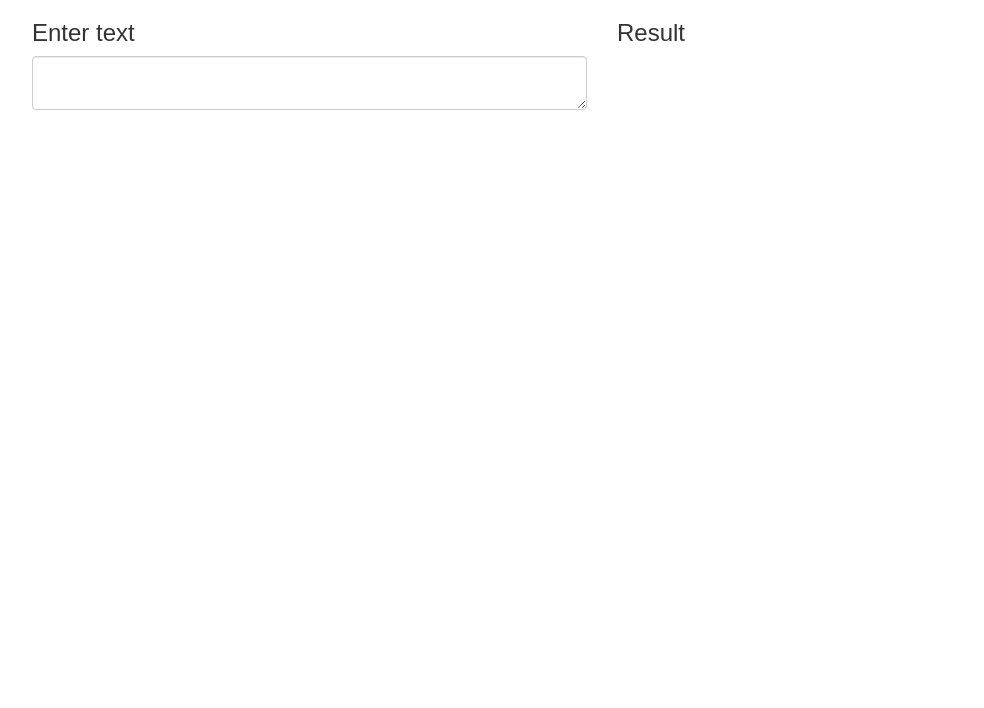
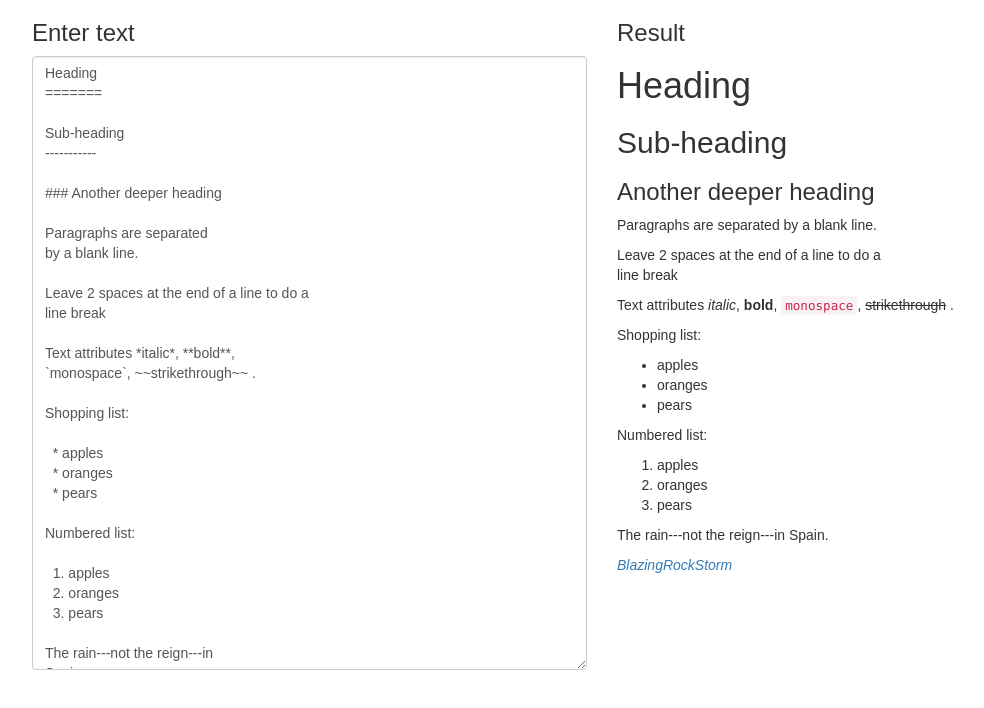
Before and after one commit to BlazingRockStorm/Markdown-Previewer, a React (Create React App) app: page / in a window 1280 px wide. Shown: the top 708 px of the page, without its empty margins (38-1022 px from the left). Built offline with nearby package versions, Linux system fonts and the light colour scheme.

Commit message:
extract class TextEnter

```diff
--- a/src/App.js
+++ b/src/App.js
@@ -1,11 +1,12 @@
 import React, { Component } from 'react';
 import TextResult from './text-result';
+import TextEnter from './text-enter';
 
 class App extends Component {
   constructor(props) {
     super(props);
     this.state = {
-        textInput: ''
+        textInput: 'Heading\n=======\n\nSub-heading\n-----------\n \n### Another deeper heading\n \nParagraphs are separated\nby a blank line.\n\nLeave 2 spaces at the end of a line to do a  \nline break\n\nText attributes *italic*, **bold**, \n`monospace`, ~~strikethrough~~ .\n\nShopping list:\n\n  * apples\n  * oranges\n  * pears\n\nNumbered list:\n\n  1. apples\n  2. oranges\n  3. pears\n\nThe rain---not the reign---in\nSpain.\n\n *[BlazingRockStorm](https://www.freecodecamp.com/blazingrockstorm)*'
     };
   }
 
@@ -21,7 +22,7 @@
         <div className="row">
           <div className="col-md-6 form-group">
             <h3>Enter text</h3>
-            <textarea className="form-control writing" onChange={this.handleInputChange.bind(this)} value={this.state.textInput} />
+            <TextEnter change={this.handleInputChange.bind(this)} defaultContent={this.state.textInput}/>
           </div>
           <div className="col-md-6">
             <h3>Result</h3>
--- /dev/null
+++ b/src/text-enter.js
@@ -0,0 +1,14 @@
+import React, { Component } from 'react';
+
+class TextEnter extends React.Component {
+    render() {
+      return (
+        <textarea className="form-control writing"
+           defaultValue={this.props.defaultContent}
+           onChange={this.props.change}  rows="30"
+        />
+      );
+    }
+}
+
+export default TextEnter;
```
